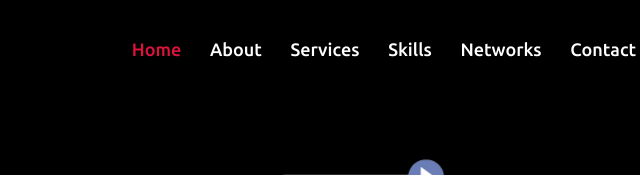
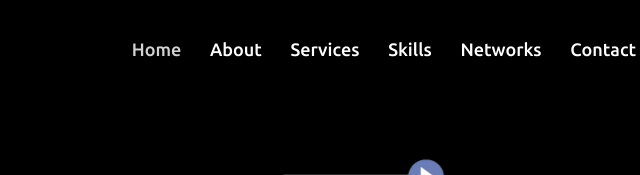
Before and after one commit to Minahil009/webistes, a plain HTML site: page Portfolio_website/index.html in a window 1280 px wide. In both pictures the pointer is over the link "Home". Shown: the top 175 px of the page, 564-1204 px from the left. Drawn offline with nearby package versions, Linux system fonts and the light colour scheme.

Commit message:
cv updated

```diff
--- a/Portfolio_website/css/style.css
+++ b/Portfolio_website/css/style.css
@@ -60,6 +60,7 @@ html {
 
 .navbar.sticky .logo a span {
     color: #fff;
+    transition: all .3s ease-in-out;
 }
 .navbar.sticky .menu li a:hover {
     color: #fff;
@@ -96,7 +97,7 @@ html {
 }
 
 .navbar .menu li a:hover {
-    color: crimson;
+    color:lightgray;
 }
 
 .max-width {
@@ -119,7 +120,6 @@ html {
     cursor: pointer;
     display: none;
 }
-
 
 /* home section starts */
 
```
Also changed, not shown: 1 other file.
